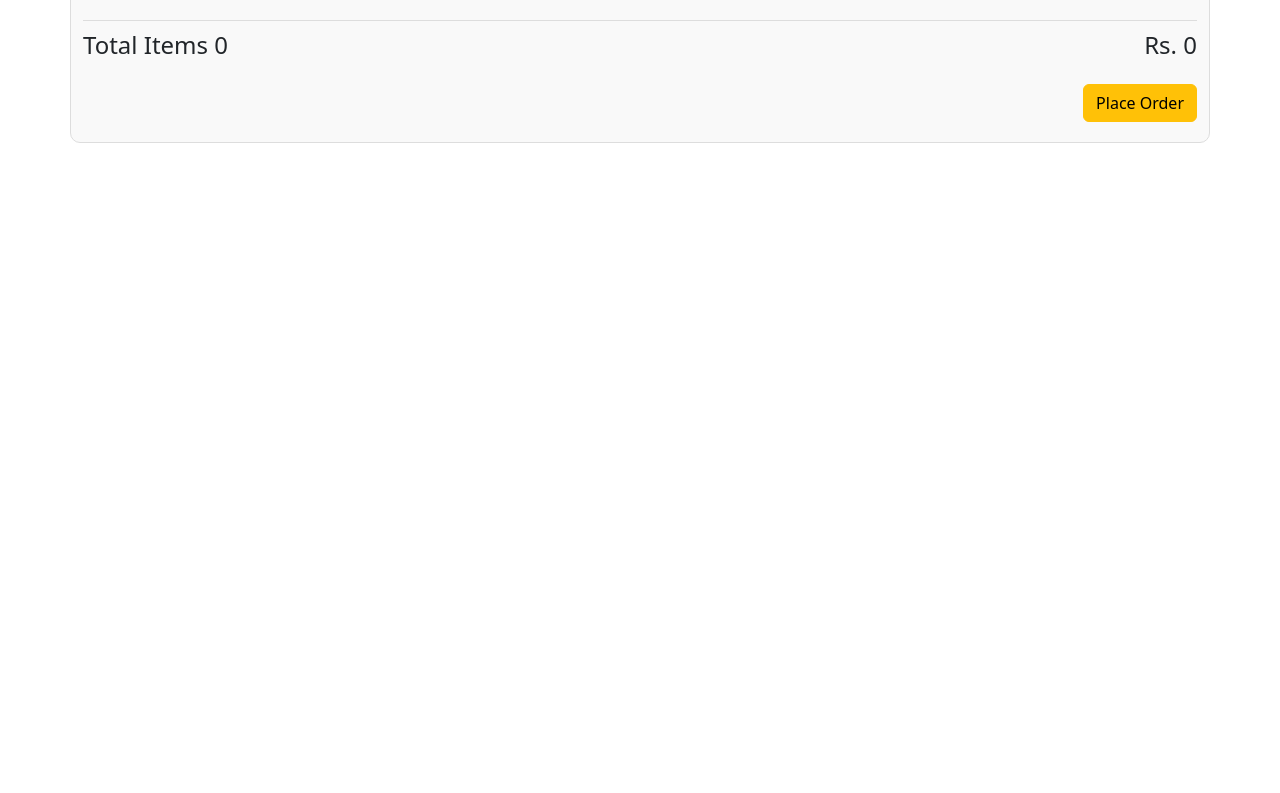
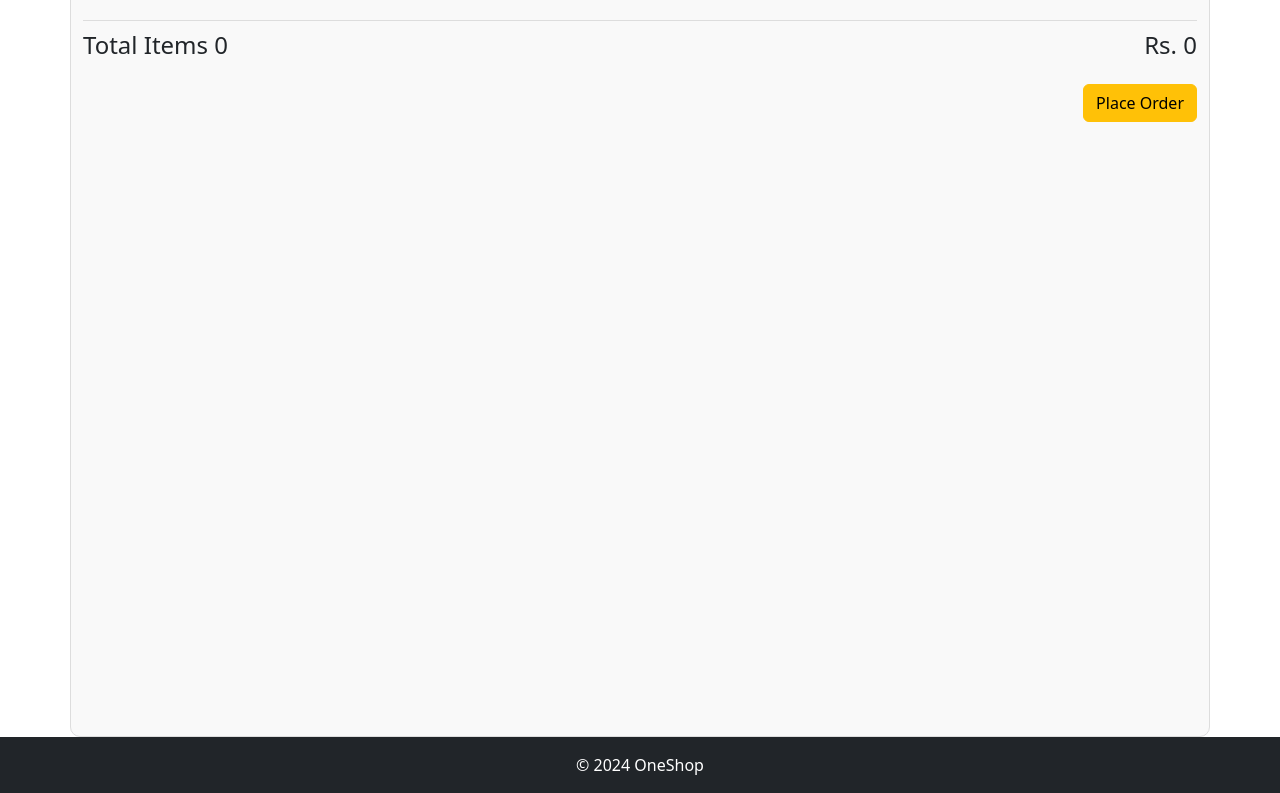
Before and after one commit to Stanley-Metray/e-commerce, a website: page frontend/views/cart.html in a window 1280 px wide. Shown: the part 168-961 px from the top of the page. Before the commit the page ends 800 px from the top, so only its background shows below. Drawn offline with nearby package versions, Linux system fonts and the light colour scheme; no server answers.

Commit message:
Footer added

```diff
--- a/frontend/views/cart.html
+++ b/frontend/views/cart.html
@@ -39,7 +39,7 @@
         </div>
     </nav>
 
-    <div class="container mt-5 cart-container">
+    <div class="container mt-5 cart-container" style="min-height: 100vh;">
         <h2 class="text-center mb-4">Shopping Cart</h2>
         <div id="cart-items"></div>
         <div class="cart-summary">
@@ -75,7 +75,11 @@
             </div>
         </div>
     </div>
-
+    <footer>
+        <div class="text-center p-3 bg-dark text-white">
+             © 2024 OneShop
+        </div>
+     </footer>
     <script src="/js/script.js"></script>
     <script src="/js/cart.js"></script>
     <script src="/js/bootstrap.bundle.js"></script>
```
Also changed, not shown: frontend/views/login.html (+5 -0 lines), frontend/views/orders.html (+6 -2 lines), frontend/views/registration.html (+5 -0 lines), frontend/views/shop.html (+6 -1 lines), frontend/views/place-order.html (deleted).
